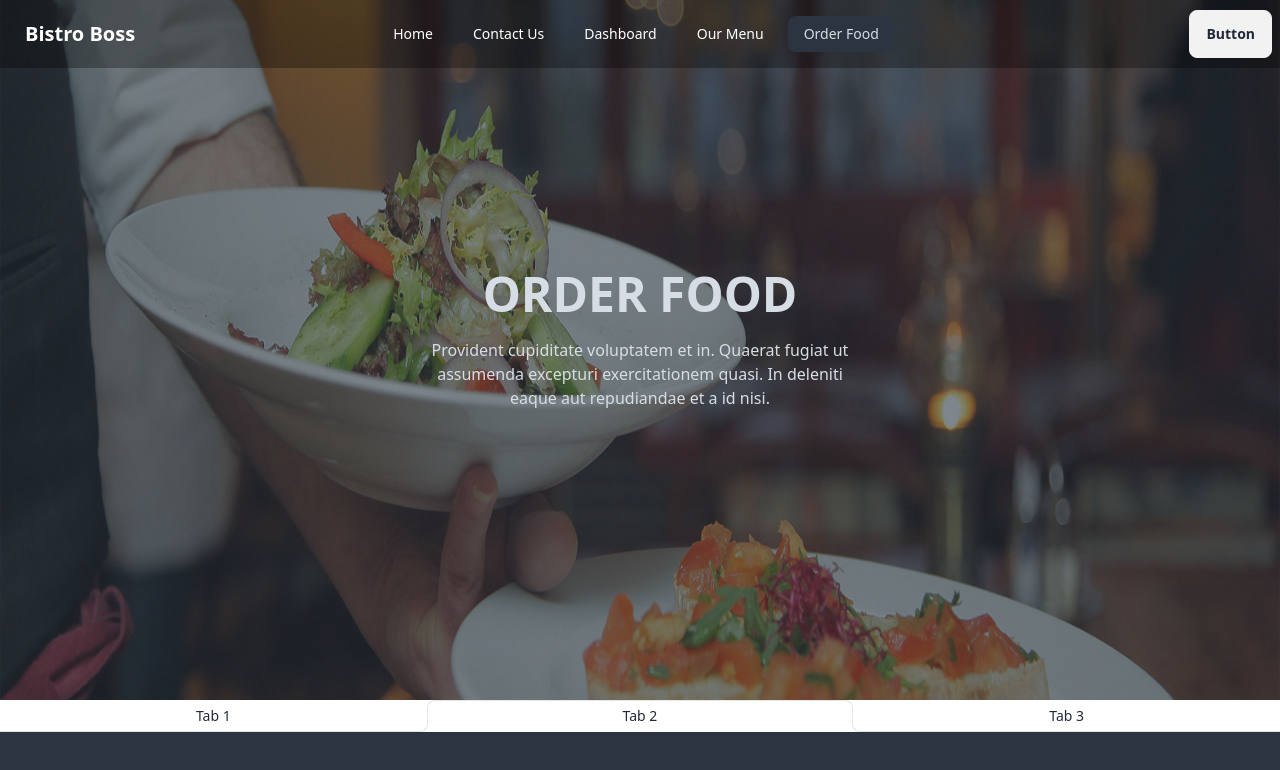
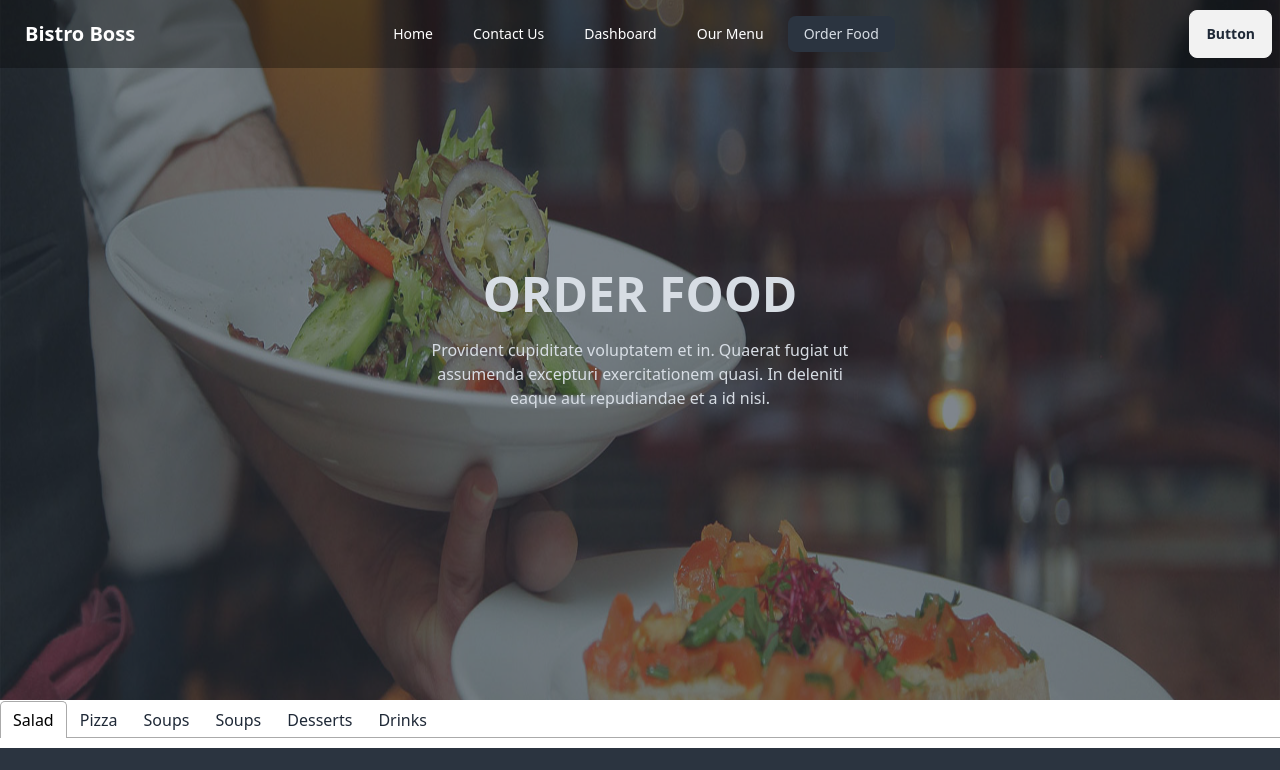
Before and after one commit to mdfirozkabir/Bistro-Boss-Client, a React (Vite) app: page /order in a window 1280 px wide. Shown: the top 770 px of the page. Built offline with nearby package versions, Linux system fonts and the light colour scheme.

Commit message:
added tabPanal

```diff
--- a/src/Pages/Order/Order/Order.jsx
+++ b/src/Pages/Order/Order/Order.jsx
@@ -1,15 +1,32 @@
+import { useState } from "react";
 import orderCoverImg from "../../../assets/shop/order.jpg"
 import Cover from "../../../Shared/Cover/Cover";
+import { Tab, Tabs, TabList, TabPanel } from 'react-tabs';
+import 'react-tabs/style/react-tabs.css';
 
 const Order = () => {
+
+    const[tabIndex, setTabIndex] = useState(0);
+
     return (
         <div>
             <Cover img={orderCoverImg} title="Order Food"></Cover>
-            <div role="tablist" className="tabs tabs-lifted">
-                <a role="tab" className="tab">Tab 1</a>
-                <a role="tab" className="tab tab-active">Tab 2</a>
-                <a role="tab" className="tab">Tab 3</a>
-            </div>
+            <Tabs defaultIndex={tabIndex} onSelect={(index) => setTabIndex(index)}>
+                <TabList>
+                    <Tab>Salad</Tab>
+                    <Tab>Pizza</Tab>
+                    <Tab>Soups</Tab>
+                    <Tab>Soups</Tab>
+                    <Tab>Desserts</Tab>
+                    <Tab>Drinks</Tab>
+                </TabList>
+                <TabPanel></TabPanel>
+                <TabPanel></TabPanel>
+                <TabPanel></TabPanel>
+                <TabPanel></TabPanel>
+                <TabPanel></TabPanel>
+                <TabPanel></TabPanel>
+            </Tabs>
         </div>
     );
 };
```
